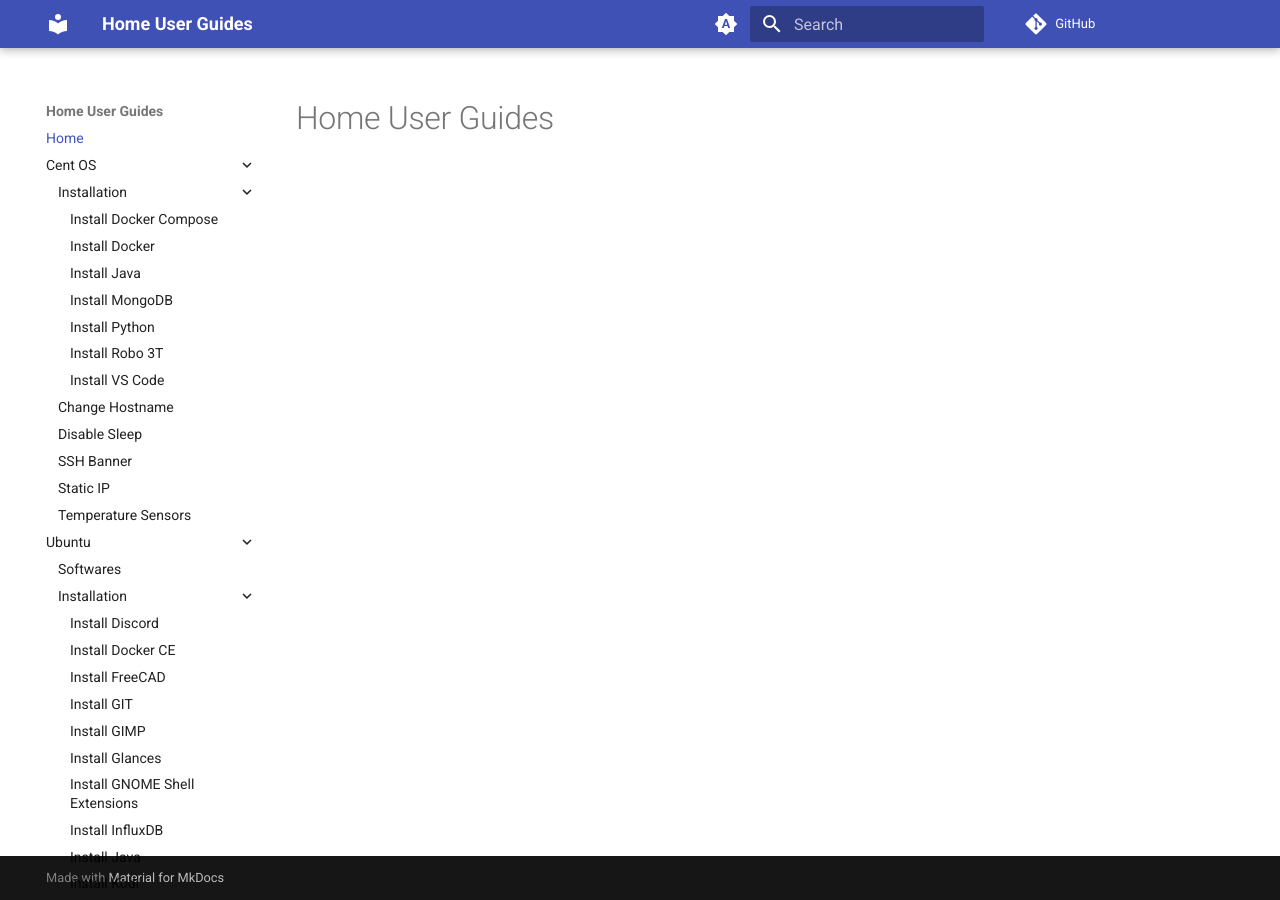
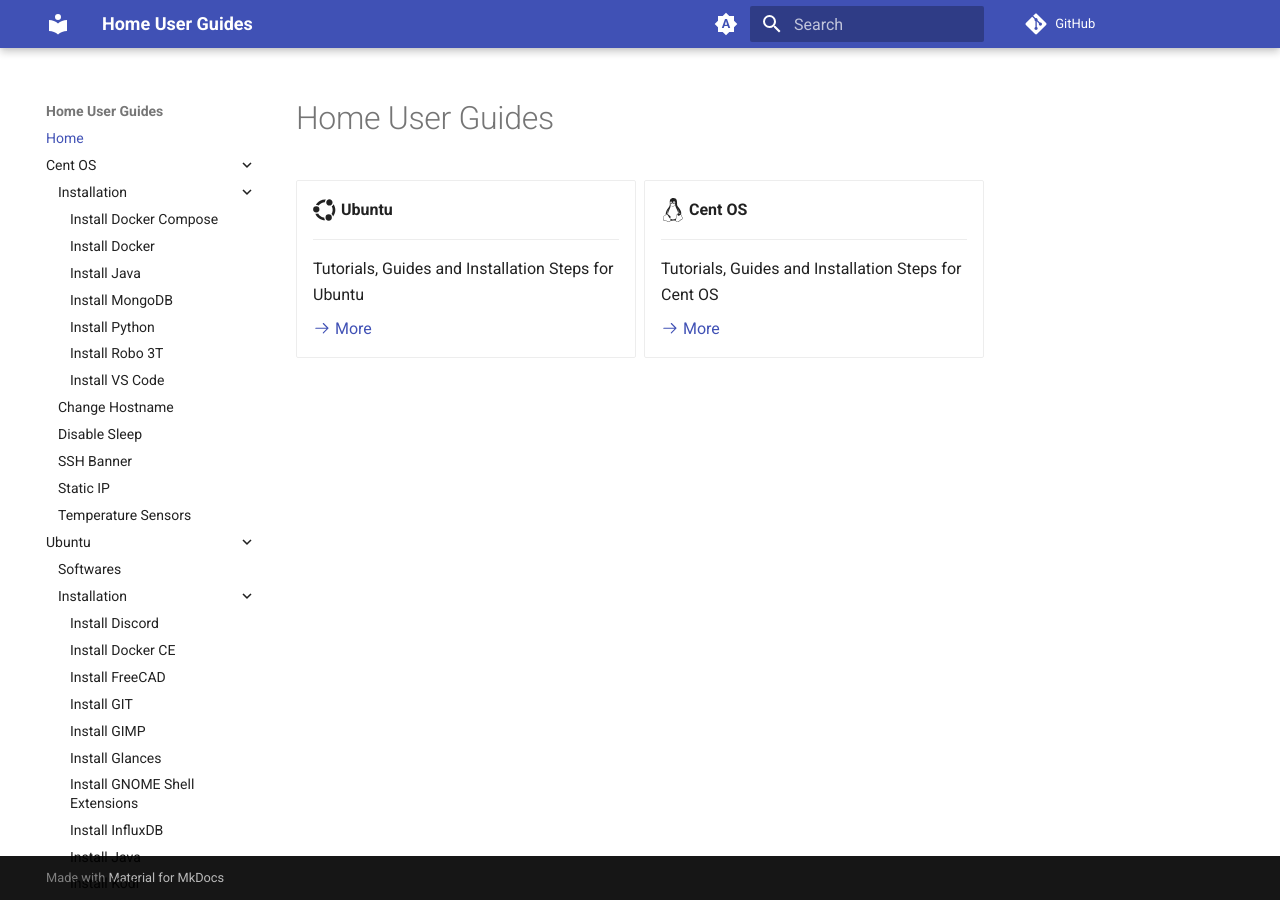
Before and after one commit to sreeramachandramurthy/home-user-guides, an MkDocs documentation site: the page built from docs/index.md, in a window 1280 px wide. Built offline with MkDocs 1.6.1 and Material for MkDocs 9.7.7, drawn with Linux system fonts in a browser that asks for light colours; comment, search, counter and statistics services are not loaded.

Commit message:
New Look

```diff
--- /dev/null
+++ b/docs/extra.css
@@ -0,0 +1,7 @@
+.md-typeset__table {
+  width: 100%;
+}
+
+.md-typeset__table table:not([class]) {
+  display: table;
+}
--- a/docs/index.md
+++ b/docs/index.md
@@ -1 +1,21 @@
 # Home User Guides
+
+<div class="grid cards" markdown>
+
+-   :fontawesome-brands-ubuntu:{ .lg .middle } __Ubuntu__
+
+    ---
+
+    Tutorials, Guides and Installation Steps for Ubuntu
+
+    [:octicons-arrow-right-24: More](ubuntu/softwares.md)
+
+-   :fontawesome-brands-linux:{ .lg .middle } __Cent OS__
+
+    ---
+
+    Tutorials, Guides and Installation Steps for Cent OS
+
+    [:octicons-arrow-right-24: More](centos/index.md)
+
+</div>
--- a/mkdocs.yml
+++ b/mkdocs.yml
@@ -50,8 +50,12 @@
   - admonition
   - attr_list
   - footnotes
+  - md_in_html
   - pymdownx.details
   - pymdownx.superfences
+  - pymdownx.emoji:
+      emoji_index: !!python/name:material.extensions.emoji.twemoji
+      emoji_generator: !!python/name:material.extensions.emoji.to_svg
   - pymdownx.tabbed:
       alternate_style: true
   - tables
```
Also changed, not shown: docs/centos/index.md (added, +1 -0 lines), requirements.txt (+12 -12 lines).
